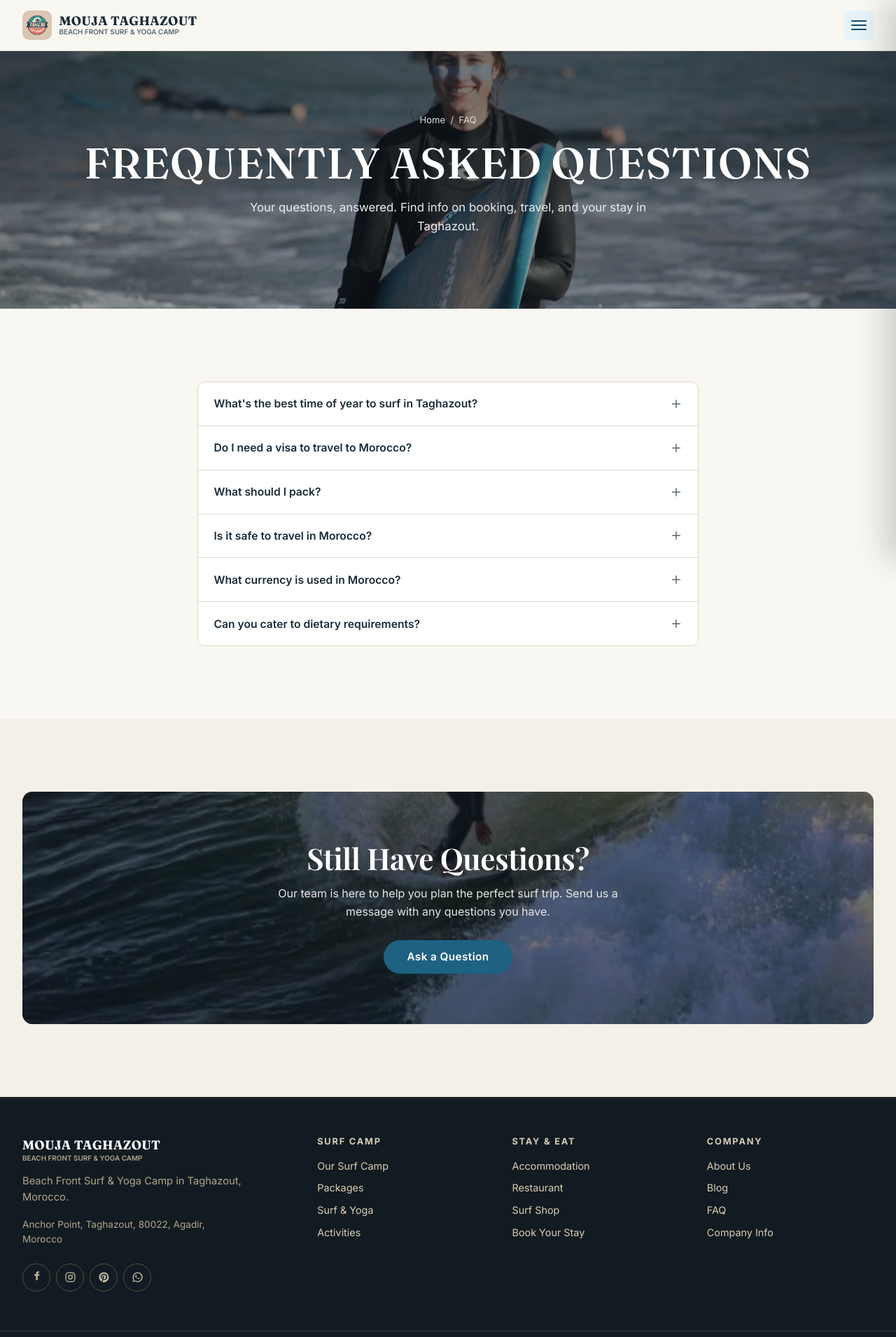
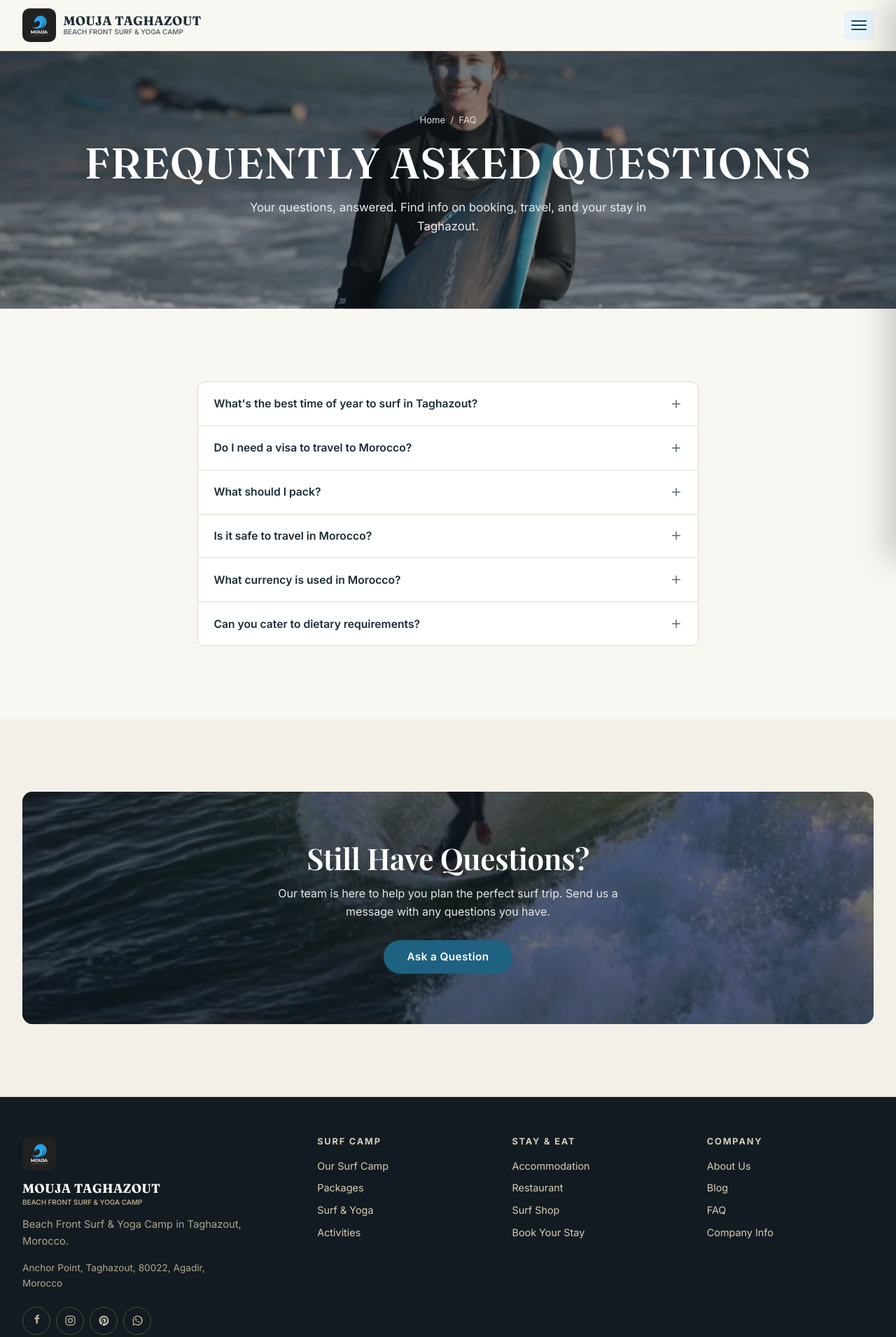
Before and after one commit to INVOOFFICE/moujasurftaghazout, an Astro site: page /faq in a window 1280 px wide. Shown: the top 1910 px of the page at 70% size. Built offline with nearby package versions, Linux system fonts and the light colour scheme; Astro itself is replaced by a stand-in of ours.

Commit message:
feat: integrate official MOUJA logo and update website assets

```diff
--- a/src/components/layout/Footer.astro
+++ b/src/components/layout/Footer.astro
@@ -1,5 +1,5 @@
 ---
-import { socials, SITE } from '../../data/loaders';
+import { socials, SITE, image } from '../../data/loaders';
 
 const iconPaths: Record<string, string> = {
   Facebook:
@@ -46,6 +46,7 @@ const cols = [
 <footer class="site-foot">
   <div class="container footer-grid">
     <div class="footer-brand">
+      <img class="brand-logo" src={image('brand_logo').src} alt="" width="48" height="48" loading="lazy" />
       <span class="brand-word">MOUJA TAGHAZOUT<small>Beach Front Surf &amp; Yoga Camp</small></span>
       <p>{SITE.tagline}</p>
       <p class="footer-note">{SITE.address}</p>
--- a/src/components/layout/Header.astro
+++ b/src/components/layout/Header.astro
@@ -22,7 +22,7 @@ const current = (label: string, href: string) => isCurrent(href) || isGroupCurre
 <header class="site-head">
   <div class="container nav-wrap">
     <a href="/" class="brand" aria-label={`${SITE.name} — home`}>
-      <img class="brand-logo" src="/logo1.png" alt="" width="42" height="42" loading="eager" />
+      <img class="brand-logo" src={image('brand_logo').src} alt="" width="48" height="48" loading="eager" />
       <span class="brand-word">MOUJA TAGHAZOUT<small>Beach Front Surf &amp; Yoga Camp</small></span>
     </a>
 
@@ -107,7 +107,10 @@ const current = (label: string, href: string) => isCurrent(href) || isGroupCurre
 
 <aside class="drawer" id="mobile-drawer" data-drawer aria-hidden="true" inert>
   <div class="drawer-head">
-    <span class="brand-word">MOUJA TAGHAZOUT<small>Beach Front Surf &amp; Yoga Camp</small></span>
+    <div class="brand">
+      <img class="brand-logo" src={image('brand_logo').src} alt="" width="48" height="48" loading="eager" />
+      <span class="brand-word">MOUJA TAGHAZOUT<small>Beach Front Surf &amp; Yoga Camp</small></span>
+    </div>
     <button class="drawer-close" type="button" data-drawer-close aria-label="Close menu">
       &times;
     </button>
--- a/src/data/images.ts
+++ b/src/data/images.ts
@@ -33,6 +33,7 @@ for (const [path, mod] of Object.entries(assetUrls)) {
 
 export const images = {
   ...apartmentPhotoAssets,
+  brand_logo: { src: local('branding/mouja-logo.webp'), alt: 'MOUJA TAGHAZOUT — Beach Front Surf & Yoga Camp logo.', hint: 'mouja logo' },
   hero_coaching: { src: local('hero/surf-coaching.webp'), alt: 'A surf coach giving instructions to a student on the beach in Taghazout.', hint: 'surf coaching' },
   hero_guiding: { src: local('hero/surf-guiding.webp'), alt: 'A group of surfers being guided to a remote surf spot in Morocco.', hint: 'surf guiding' },
   hero_yoga: { src: local('hero/surf-yoga.webp'), alt: 'A woman in a yoga pose on a rooftop overlooking the ocean in Taghazout.', hint: 'surf yoga' },
--- a/src/styles/components.css
+++ b/src/styles/components.css
@@ -182,8 +182,8 @@
 }
 .brand-logo {
   display: block;
-  width: 42px;
-  height: 42px;
+  width: 48px;
+  height: 48px;
   border-radius: var(--radius-lg);
   object-fit: contain;
 }
@@ -206,8 +206,8 @@
 }
 @media (max-width: 420px) {
   .brand-logo {
-    width: 38px;
-    height: 38px;
+    width: 40px;
+    height: 40px;
     border-radius: 9px;
   }
   .brand-word {
@@ -542,6 +542,9 @@
   .footer-grid {
     grid-template-columns: 1.6fr 1fr 1fr 1fr;
   }
+}
+.footer-brand .brand-logo {
+  margin-bottom: 0.9rem;
 }
 .footer-brand .brand-word {
   color: #fff;
```
Also changed, not shown: Mouja Wave .jpg (added), public/favicon.ico, public/favicon.svg, src/assets/images/branding/mouja-logo-original.jpg (added), src/assets/images/branding/mouja-logo.webp (added).
